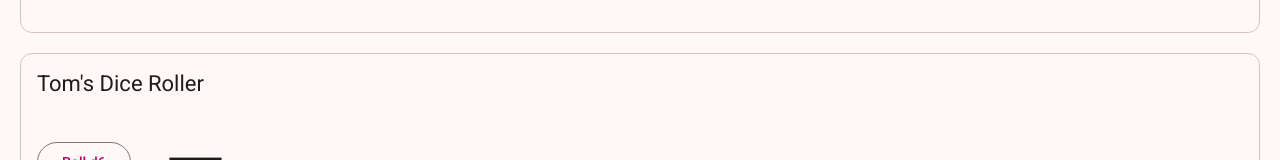
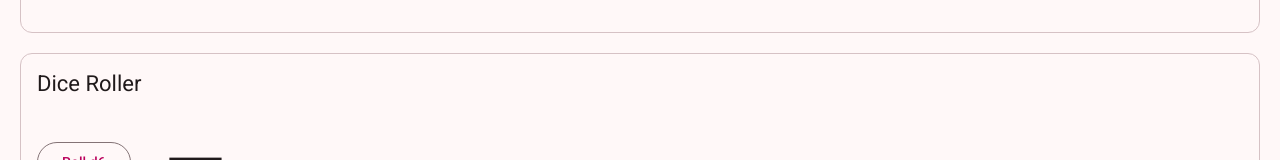
Before and after one commit to 2026-fall-jsf/angular-components, an Angular app: page / in a window 1280 px wide. Shown: the part 1843-2003 px from the top of the page. Built offline with nearby package versions, Linux system fonts and the light colour scheme.

Commit message:
took tom's  out

```diff
--- a/src/app/tsteele-dice/tsteele-dice.ts
+++ b/src/app/tsteele-dice/tsteele-dice.ts
@@ -27,7 +27,7 @@ interface ConfettiPiece {
   styleUrl: './tsteele-dice.css',
 })
 export class TsteeleDice {
-  readonly title = input("Tom's Dice Roller");
+  readonly title = input('Dice Roller');
   readonly sides = input(6);
 
   private readonly timers = new Set<ReturnType<typeof setTimeout>>();
```
